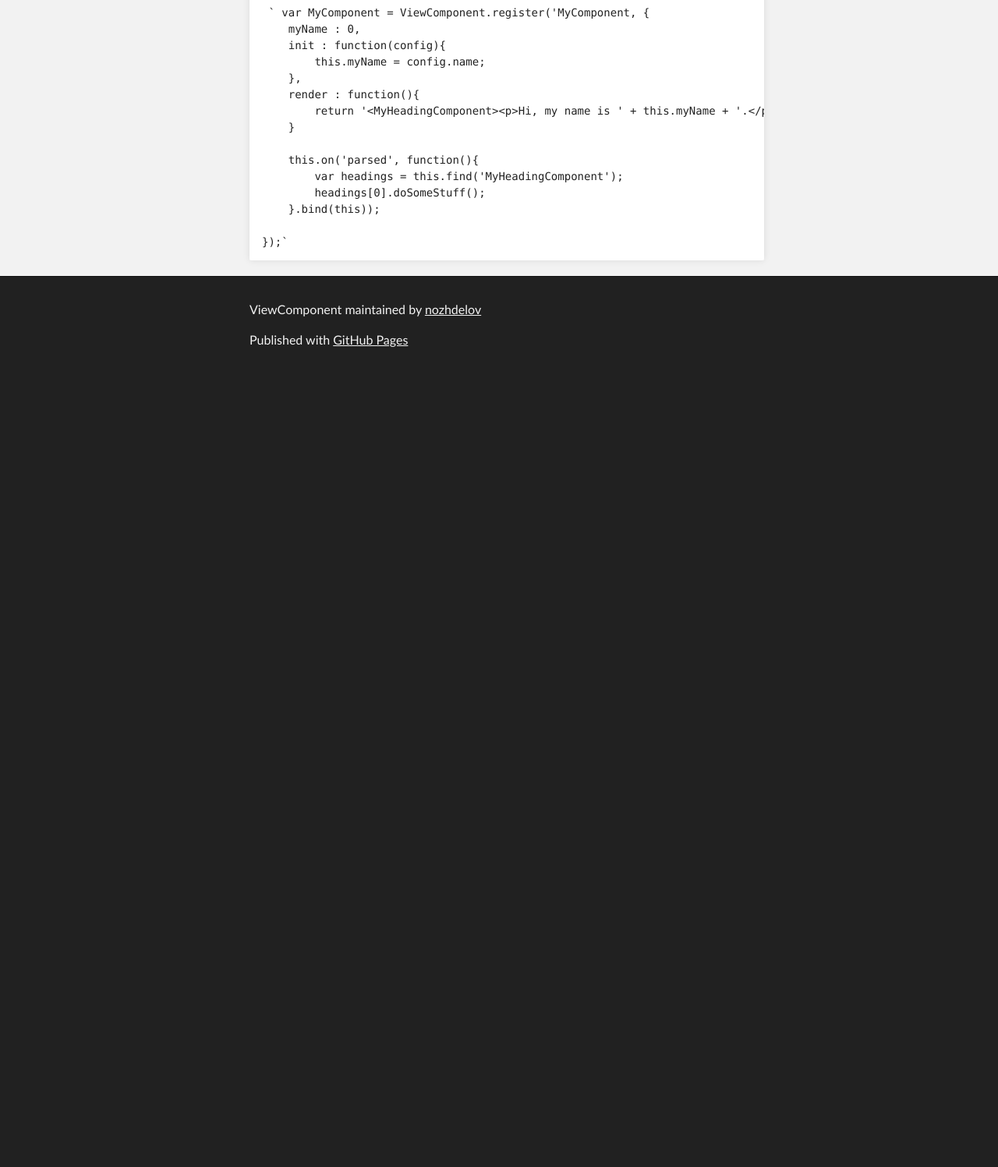
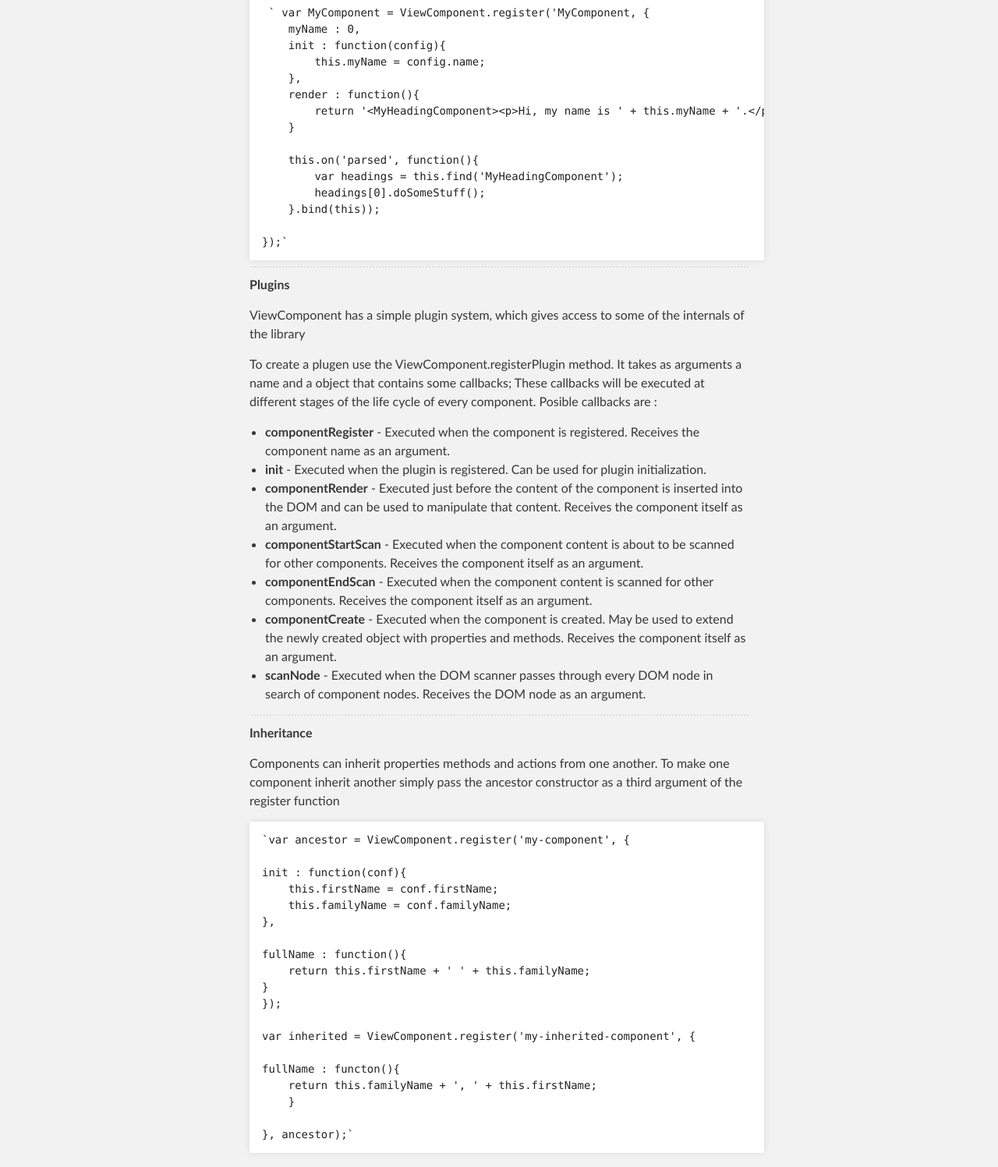
Before and after one commit to nozhdelov/ViewComponent, a plain HTML site: page index.html in a window 1280 px wide. Shown: the part 2637-4134 px from the top of the page at 78% size. Before the commit the page ends 3120 px from the top, so only its background shows below. Drawn offline with Linux system fonts and the light colour scheme.

```diff
--- a/index.html
+++ b/index.html
@@ -34,7 +34,7 @@
         <p><img src="http://s22.postimg.org/a05q2yt81/11990444_10206779686383918_8136752775770818219_n.jpg" alt=""></p>
 
 <h2>
-<a id="what-is-viewcomponent" class="anchor" href="#what-is-viewcomponent" aria-hidden="true"><span class="octicon octicon-link"></span></a><strong>What is ViewComponent</strong>
+<a id="what-is-viewcomponent" class="anchor" href="#what-is-viewcomponent" aria-hidden="true"><span aria-hidden="true" class="octicon octicon-link"></span></a><strong>What is ViewComponent</strong>
 </h2>
 
 <hr>
@@ -161,6 +161,61 @@ component.appendTo(someDomNode);
 
 });`
 </code></pre>
+
+<hr>
+
+<p><strong>Plugins</strong></p>
+
+<p>ViewComponent has a simple plugin system, which gives access to some of the internals of the library</p>
+
+<p>To create a plugen use the ViewComponent.registerPlugin method. It takes as arguments a name and a object that contains some callbacks;
+These callbacks will be executed at different stages of the life cycle of every component.
+Posible callbacks are : </p>
+
+<ul>
+<li>
+<strong>componentRegister</strong> - Executed when the component is registered. Receives the component name as an argument.</li>
+<li>
+<strong>init</strong> - Executed when the plugin is registered. Can be used for plugin initialization.</li>
+<li>
+<strong>componentRender</strong> - Executed just before the content of the component is inserted into the DOM and can be used to manipulate that content. Receives the component itself as an argument.</li>
+<li>
+<strong>componentStartScan</strong> - Executed when the component content is about to be scanned for other components. Receives the component itself as an argument.</li>
+<li>
+<strong>componentEndScan</strong> - Executed when the component content is scanned for other components. Receives the component itself as an argument.</li>
+<li>
+<strong>componentCreate</strong> - Executed when the component is created. May be used to extend the newly created object with properties and methods. Receives the component itself as an argument.</li>
+<li>
+<strong>scanNode</strong> - Executed when the DOM scanner passes through every DOM node in search of component nodes. Receives the DOM node as an argument.</li>
+</ul>
+
+<hr>
+
+<p><strong>Inheritance</strong></p>
+
+<p>Components can inherit properties methods and actions from one another.
+To make one component inherit another simply pass the ancestor constructor as a third argument of the register function </p>
+
+<pre><code>`var ancestor = ViewComponent.register('my-component', {
+
+init : function(conf){
+    this.firstName = conf.firstName;
+    this.familyName = conf.familyName;
+},
+
+fullName : function(){
+    return this.firstName + ' ' + this.familyName;
+}
+});
+
+var inherited = ViewComponent.register('my-inherited-component', {
+
+fullName : functon(){
+    return this.familyName + ', ' + this.firstName;
+    }
+
+}, ancestor);`
+</code></pre>
       </section>
     </div>
 
```
Also changed, not shown: params.json (+7 -1 lines).
